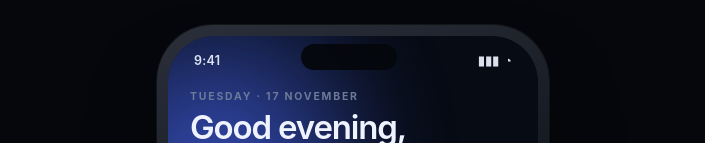
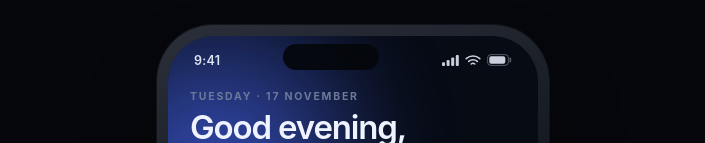
Before and after one commit to MarchTheDev/Comet-Mobile, a plain HTML site: page preview/index.html in a window 1280 px wide. Shown: the part 301-444 px from the top of the page, without its empty margins (287-992 px from the left). Drawn offline with Linux system fonts and the light colour scheme.

Commit message:
Document the tests, and give the preview a proper status bar
Co-authored-by: arena-agent <297053741+arena-agent@users.noreply.github.com>

```diff
--- a/preview/index.html
+++ b/preview/index.html
@@ -82,7 +82,7 @@
     color: var(--ink); opacity: .92;
   }
   .status .island { width: 96px; height: 26px; border-radius: 20px; background: #05070b; margin-top: -6px; }
-  .status .right { display: flex; gap: 5px; align-items: center; }
+  .status .right { display: flex; gap: 6px; align-items: center; opacity: .92; }
 
   .scroll { flex: 1; overflow-y: auto; overscroll-behavior: contain; padding: 6px 0 132px; scrollbar-width: none; }
   .scroll::-webkit-scrollbar { display: none; }
@@ -287,7 +287,11 @@
       <div class="status">
         <span>9:41</span>
         <span class="island"></span>
-        <span class="right"><span>▮▮▮</span><span>◔</span></span>
+        <span class="right">
+          <svg width="17" height="11" viewBox="0 0 17 11" fill="currentColor" aria-hidden="true"><rect x="0" y="7.2" width="3" height="3.8" rx="1"/><rect x="4.6" y="5" width="3" height="6" rx="1"/><rect x="9.2" y="2.6" width="3" height="8.4" rx="1"/><rect x="13.8" y="0" width="3" height="11" rx="1"/></svg>
+          <svg width="16" height="11" viewBox="0 0 16 11" fill="none" stroke="currentColor" stroke-width="1.6" stroke-linecap="round" aria-hidden="true"><path d="M1.2 3.7a10 10 0 0 1 13.6 0"/><path d="M3.7 6.4a6.4 6.4 0 0 1 8.6 0"/><path d="M6.2 9a2.8 2.8 0 0 1 3.6 0"/></svg>
+          <svg width="25" height="12" viewBox="0 0 25 12" fill="none" aria-hidden="true"><rect x="0.6" y="0.6" width="20.8" height="10.8" rx="3.2" stroke="currentColor" stroke-opacity=".4"/><rect x="2.3" y="2.3" width="16" height="7.4" rx="1.9" fill="currentColor"/><path d="M23.3 4.3v3.4" stroke="currentColor" stroke-opacity=".4" stroke-width="1.7" stroke-linecap="round"/></svg>
+        </span>
       </div>
       <div class="scroll" id="view"></div>
       <div class="orbit" id="orbit"></div>
```
Also changed, not shown: 1 other file.
